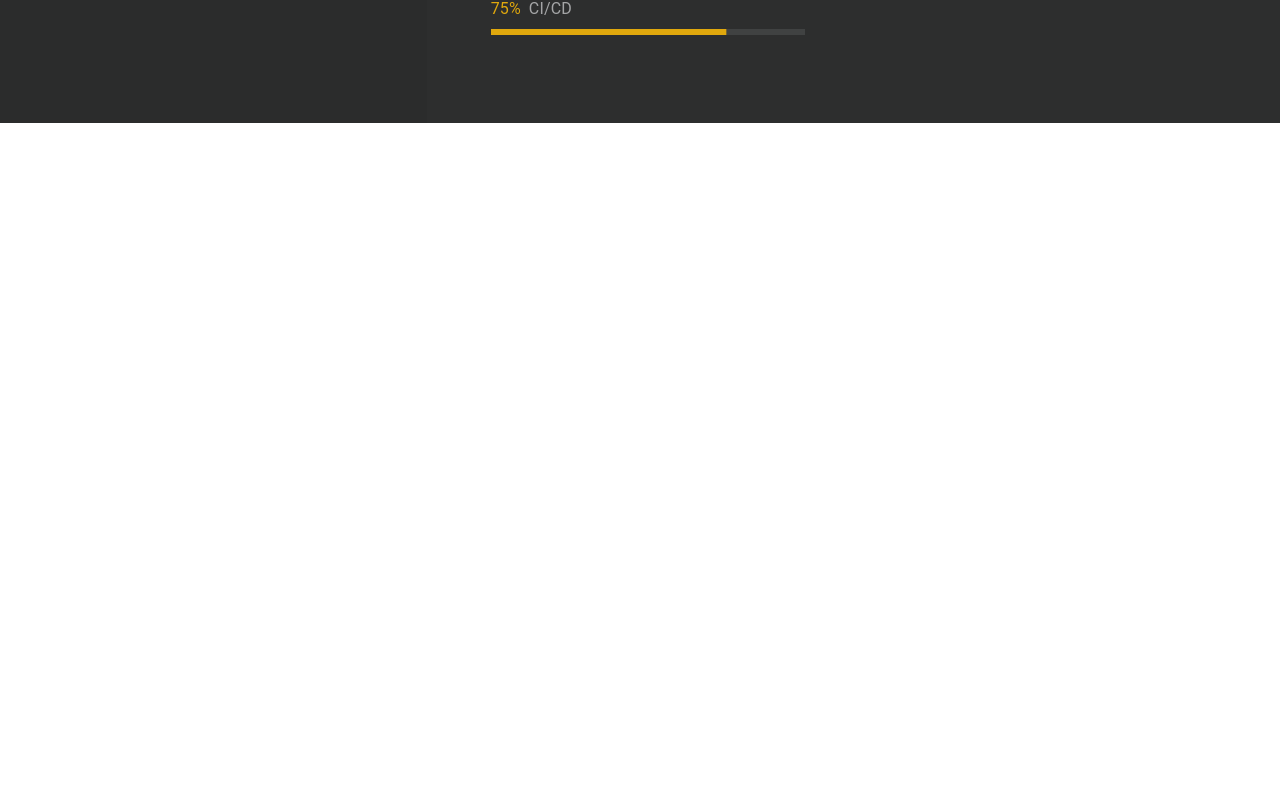
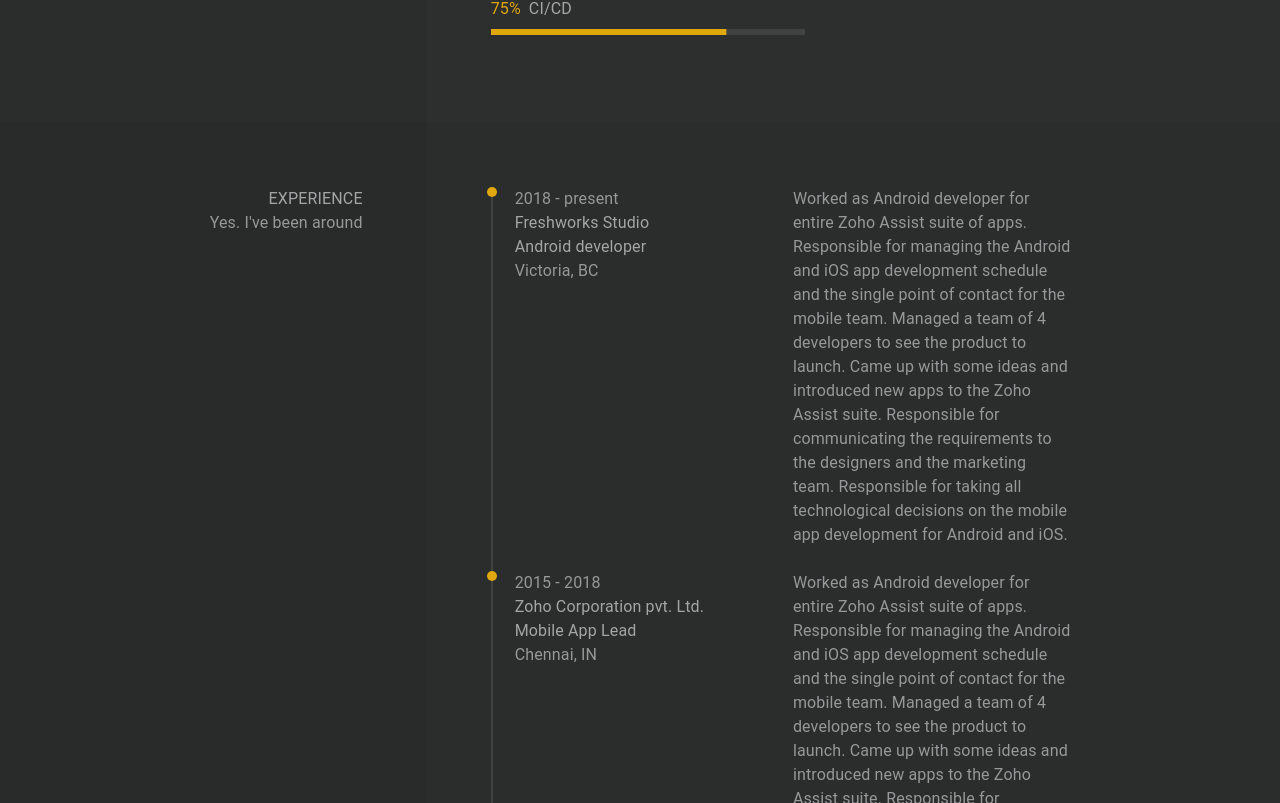
Before and after one commit to vivek1794/vivek-portfolio, a React (Create React App) app: page / in a window 1280 px wide. Shown: the part 1277-2080 px from the top of the page. Before the commit the page ends 1400 px from the top, so only its background shows below. Built offline with nearby package versions, Linux system fonts and the light colour scheme.

Commit message:
experiences section added

```diff
--- a/src/App.js
+++ b/src/App.js
@@ -4,6 +4,7 @@
 import HomePage from './components/info/homepage';
 import AboutMe from './components/info/about-me';
 import Skills from './components/skills/skills';
+import Experience from './components/experience/experience';
 
 const useStyles = makeStyles({
 
@@ -17,6 +18,7 @@
       <HomePage />
       <AboutMe />
       <Skills />
+      <Experience />
     </Grid>
   );
 }
--- /dev/null
+++ b/src/components/common/timeline.js
@@ -0,0 +1,87 @@
+import React from 'react';
+import {
+  Grid,
+  Typography,
+  makeStyles
+} from '@material-ui/core';
+
+const useStyles = makeStyles(theme => ({
+  timeline: {
+    width: '100%',
+    position: 'relative',
+
+    '&:after': {
+      content: '" "',
+      position: 'absolute',
+      height: '100%',
+      width: '2px',
+      left: 0,
+      bottom: 0,
+      backgroundColor: '#404242',
+    }
+  },
+  itemContainer: {
+    padding: '0 24px 24px 24px',
+    position: 'relative',
+
+    '&:before': {
+      content: '" "',
+      position: 'absolute',
+      borderRadius: '50%',
+      height: '10px',
+      width: '10px',
+      left: '-4px',
+      zIndex: '1',
+      backgroundColor: '#E0A80D',
+    }
+  },
+  duration: {
+    color: '#979899'
+  },
+  title: {
+    color: '#A4A5A6'
+  },
+  subtitle: {
+    color: '#A4A5A6'
+  },
+  caption: {
+    color: '#979899'
+  },
+  content: {
+    color: '#979899'
+  }
+}));
+
+const Timeline = ({ items }) => {
+  const classes = useStyles();
+
+  return (
+    <Grid className={classes.timeline}>
+      {items.map(item => {
+        const {
+          title,
+          subtitle,
+          caption,
+          duration,
+          content
+        } = item;
+
+        return (
+          <Grid item container className={classes.itemContainer} key={title}>
+            <Grid item xs={12} md={6} className={classes.titleContainer}>
+              <Typography className={classes.duration}>{duration}</Typography>
+              <Typography className={classes.title}>{title}</Typography>
+              <Typography className={classes.subtitle}>{subtitle}</Typography>
+              <Typography className={classes.caption}>{caption}</Typography>
+            </Grid>
+            <Grid item xs={12} md={6} className={classes.contentContainer}>
+              <Typography className={classes.content}>{content}</Typography>
+            </Grid>
+          </Grid>
+        );
+      })}
+    </Grid>
+  );
+}
+
+export default Timeline;
--- /dev/null
+++ b/src/components/experience/experience.js
@@ -0,0 +1,92 @@
+import React from 'react';
+import {
+  Grid,
+  Typography,
+  makeStyles
+} from '@material-ui/core';
+import Timeline from '../common/timeline';
+
+const useStyles = makeStyles(theme => ({
+  introContainer: {
+    backgroundColor: '#292A2A',
+    padding: theme.spacing(8)
+  },
+  title: {
+    color: '#A4A5A6',
+
+    [theme.breakpoints.up('lg')]: {
+      textAlign: 'right'
+    }
+  },
+  subtitle: {
+    color: '#979899',
+
+    [theme.breakpoints.up('lg')]: {
+      textAlign: 'right'
+    }
+  },
+  contentContainer: {
+    backgroundColor: '#2B2C2C',
+    padding: theme.spacing(8)
+  },
+  content: {
+    color: '#979899'
+  }
+}));
+
+const Experience = () => {
+  const classes = useStyles();
+
+  const experiences = [
+    {
+      title: 'Freshworks Studio',
+      subtitle: 'Android developer',
+      caption: 'Victoria, BC',
+      duration: '2018 - present',
+      content: `Worked as Android developer for entire Zoho Assist suite of apps.
+                Responsible for managing the Android and iOS app development
+                schedule and the single point of contact for the mobile team.
+                Managed a team of 4 developers to see the product to launch.
+                Came up with some ideas and introduced new apps to the Zoho
+                Assist suite.
+                Responsible for communicating the requirements to the designers
+                and the marketing team.
+                Responsible for taking all technological decisions on the mobile
+                app development for Android and iOS.
+      `
+    },
+    {
+      title: 'Zoho Corporation pvt. Ltd.',
+      subtitle: 'Mobile App Lead',
+      caption: 'Chennai, IN',
+      duration: '2015 - 2018',
+      content: `Worked as Android developer for entire Zoho Assist suite of apps.
+                Responsible for managing the Android and iOS app development
+                schedule and the single point of contact for the mobile team.
+                Managed a team of 4 developers to see the product to launch.
+                Came up with some ideas and introduced new apps to the Zoho
+                Assist suite.
+                Responsible for communicating the requirements to the designers
+                and the marketing team.
+                Responsible for taking all technological decisions on the mobile
+                app development for Android and iOS.
+      `
+    },
+  ]
+
+  return (
+    <Grid container>
+      <Grid item xs={12} lg={4} className={classes.introContainer}>
+        <Typography className={classes.title}>EXPERIENCE</Typography>
+        <Typography className={classes.subtitle}>Yes. I've been around</Typography>
+      </Grid>
+      <Grid item xs={12} lg={8} className={classes.contentContainer}>
+        <Grid item container xs={12} lg={10}>
+          <Timeline items={experiences} />
+        </Grid>
+      </Grid>
+    </Grid>
+  );
+}
+
+export default Experience;
```
